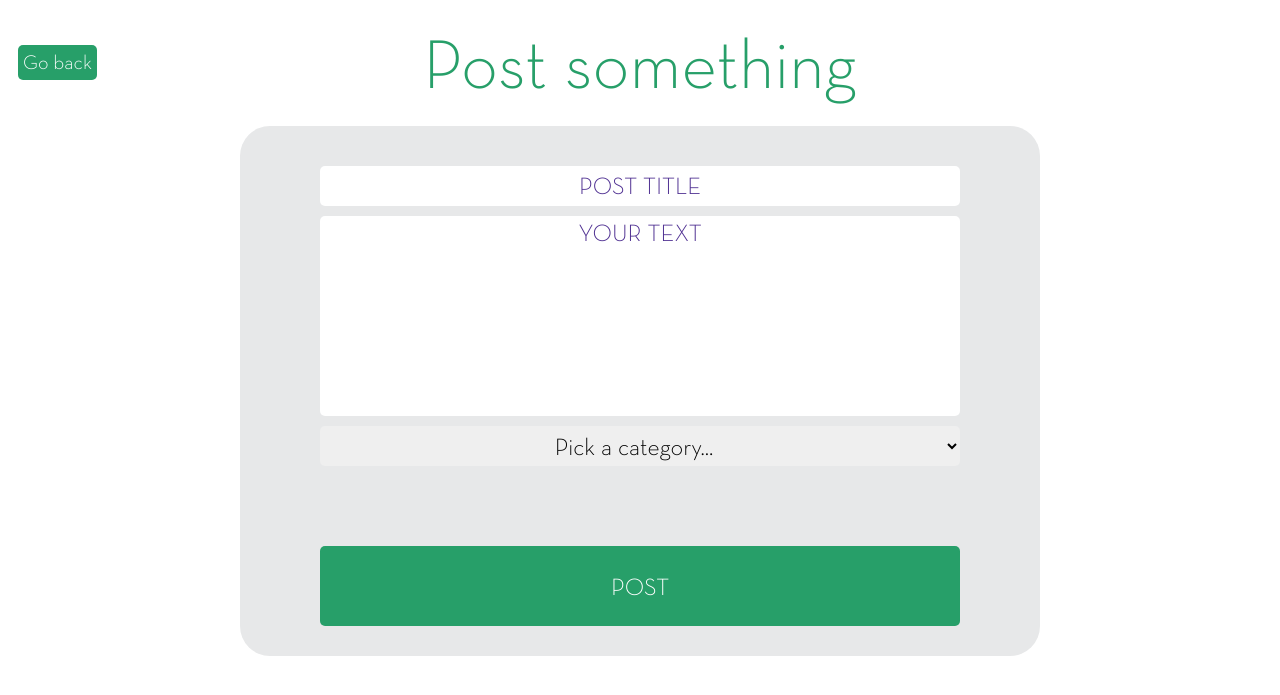
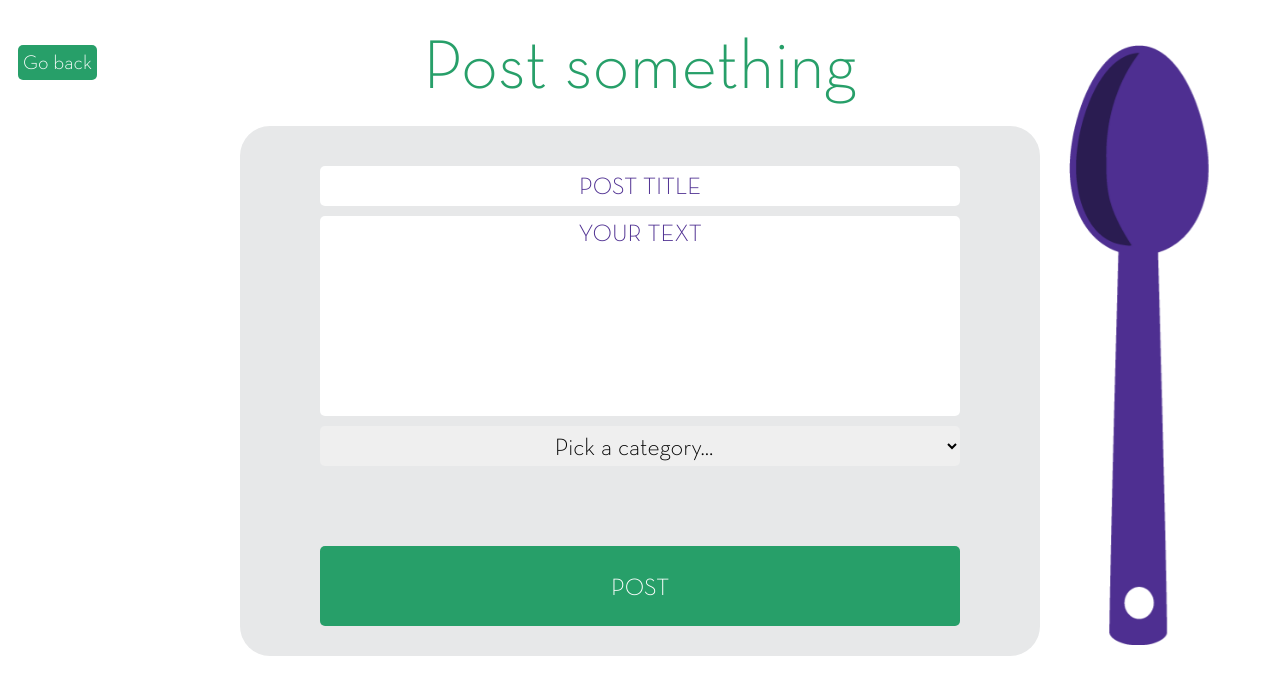
Before and after one commit to georgimanov/PHP-Forum, a PHP site: page /create-post.php in a window 1280 px wide. Shown: the top 695 px of the page. Run offline with PHP 8.4, Linux system fonts and the light colour scheme.

Commit message:
The spoon update

```diff
--- a/website/create-post.php
+++ b/website/create-post.php
@@ -6,10 +6,11 @@
   <link rel="stylesheet" href="styles/create-post-styles.css">
 </head>
 <body>
-  <div id="back-button"><a href="content.php">Go back</a></div>
-  <div id="post-page-title">Post something</div>
+  <div id="back-button"><a href="content.php" class="animated fadeInRight">Go back</a></div>
+  <img src="images/spoon-big.png" id="spoon" class="animated fadeInLeft">
+  <div id="post-page-title" class="animated fadeInDown">Post something</div>
   <div id="register-wrapper">
-    <form action="register.php" method="post" id="register-form" class="animated fadeInLeft">
+    <form action="register.php" method="post" id="register-form" class="animated fadeInUp">
         <input type="text" name="title" placeholder="post title"/>
         <textarea name="post-description" rows="10" placeholder="Your text"></textarea>
         <select name="category-select" id="category-select" placeholder="something">
--- a/website/login.php
+++ b/website/login.php
@@ -16,7 +16,7 @@ require_once 'header.php';
 		$uname = mysql_escape_string($_POST['uname']);
 		$pass = mysql_escape_string($_POST['pass']);
 		$pass = md5($pass);
-		$sql = mysql_query("SELECT * FROM `usersdb` WHERE `uname` = '$uname' AND `pass` = '$pass'");
+		$sql = mysql_query("SELECT * FROM `users` WHERE `uname` = '$uname' AND `pass` = '$pass'");
 		if (mysql_num_rows($sql) > 0) {
 			session_start();
 			$host = $_SERVER['HTTP_HOST'];
--- a/website/register.php
+++ b/website/register.php
@@ -33,12 +33,12 @@ if (isset($_POST['submit'])) {
             $pass = mysql_escape_string($pass);
             $pass2 = mysql_escape_string($pass2);
             $pass = md5($pass);
-            $sql = mysql_query("SELECT * FROM `usersdb` WHERE `uname` = '$uname'");
+            $sql = mysql_query("SELECT * FROM `users` WHERE `uname` = '$uname'");
             if (mysql_num_rows($sql) > 0) {
                 echo "<div class=\"warning animated fadeInLeft\">User with that name already exists.</div>";
                 exit();
             }
-            mysql_query("INSERT INTO `usersdb` (`id`,`name`,`lname`,`uname`,`pass`,`email`)
+            mysql_query("INSERT INTO `users` (`id`,`name`,`lname`,`uname`,`pass`,`email`)
 				VALUES (NULL,'$name','$lname','$uname','$pass','$email')") or die(mysql_error());
             $host = $_SERVER['HTTP_HOST'];
             $uri = rtrim(dirname($_SERVER['PHP_SELF']), '/\\');
--- a/website/styles/create-post-styles.css
+++ b/website/styles/create-post-styles.css
@@ -71,6 +71,15 @@ select {
     font-family: 'NeutraText-Light', Verdana, sans-serif;
 }
 
+#spoon {
+    float: right;
+    clear: right;
+    height: 600px;
+    margin-right: 5%;
+    margin-top: 2%;
+    opacity: 0.8;
+}
+
 ::-webkit-input-placeholder {
     /*color: #E7E8E9;*/
     color: rgb(78, 47, 145);
@@ -91,3 +100,147 @@ select {
     text-transform: uppercase;
     font-family: NeutraText-Light;
 }
+
+/* ANIMATE */
+
+.animated {
+  -webkit-animation-duration: 1s;
+  animation-duration: 1s;
+  -webkit-animation-fill-mode: both;
+  animation-fill-mode: both;
+}
+@-webkit-keyframes fadeInRight {
+  0% {
+    opacity: 0;
+    -webkit-transform: translate3d(10%, 0, 0);
+    transform: translate3d(10%, 0, 0);
+  }
+
+  100% {
+    opacity: 1;
+    -webkit-transform: none;
+    transform: none;
+  }
+}
+
+@keyframes fadeInRight {
+  0% {
+    opacity: 0;
+    -webkit-transform: translate3d(10%, 0, 0);
+    -ms-transform: translate3d(10%, 0, 0);
+    transform: translate3d(10%, 0, 0);
+  }
+
+  100% {
+    opacity: 1;
+    -webkit-transform: none;
+    -ms-transform: none;
+    transform: none;
+  }
+}
+
+.fadeInRight {
+  -webkit-animation-name: fadeInRight;
+  animation-name: fadeInRight;
+}
+@-webkit-keyframes fadeInLeft {
+  0% {
+    opacity: 0;
+    -webkit-transform: translate3d(10%, 0, 0);
+    transform: translate3d(10%, 0, 0);
+  }
+
+  100% {
+    opacity: 1;
+    -webkit-transform: none;
+    transform: none;
+  }
+}
+
+@keyframes fadeInLeft {
+  0% {
+    opacity: 0;
+    -webkit-transform: translate3d(10%, 0, 0);
+    -ms-transform: translate3d(10%, 0, 0);
+    transform: translate3d(10%, 0, 0);
+  }
+
+  100% {
+    opacity: 1;
+    -webkit-transform: none;
+    -ms-transform: none;
+    transform: none;
+  }
+}
+
+.fadeInLeft {
+  -webkit-animation-name: fadeInLeft;
+  animation-name: fadeInLeft;
+}
+@-webkit-keyframes fadeInDown {
+  0% {
+    opacity: 0;
+    -webkit-transform: translate3d(0, -10%, 0);
+    transform: translate3d(0, -10%, 0);
+  }
+
+  100% {
+    opacity: 1;
+    -webkit-transform: none;
+    transform: none;
+  }
+}
+
+@keyframes fadeInDown {
+  0% {
+    opacity: 0;
+    -webkit-transform: translate3d(0, -10%, 0);
+    -ms-transform: translate3d(0, -10%, 0);
+    transform: translate3d(0, -10%, 0);
+  }
+
+  100% {
+    opacity: 1;
+    -webkit-transform: none;
+    -ms-transform: none;
+    transform: none;
+  }
+}
+
+.fadeInDown {
+  -webkit-animation-name: fadeInDown;
+  animation-name: fadeInDown;
+}@-webkit-keyframes fadeInUp {
+  0% {
+    opacity: 0;
+    -webkit-transform: translate3d(0, 10%, 0);
+    transform: translate3d(0, 10%, 0);
+  }
+
+  100% {
+    opacity: 1;
+    -webkit-transform: none;
+    transform: none;
+  }
+}
+
+@keyframes fadeInUp {
+  0% {
+    opacity: 0;
+    -webkit-transform: translate3d(0, 10%, 0);
+    -ms-transform: translate3d(0, 10%, 0);
+    transform: translate3d(0, 10%, 0);
+  }
+
+  100% {
+    opacity: 1;
+    -webkit-transform: none;
+    -ms-transform: none;
+    transform: none;
+  }
+}
+
+.fadeInUp {
+  -webkit-animation-name: fadeInUp;
+  animation-name: fadeInUp;
+}
```
Also changed, not shown: website/images/spoon-big.png (added), 2 other files.
